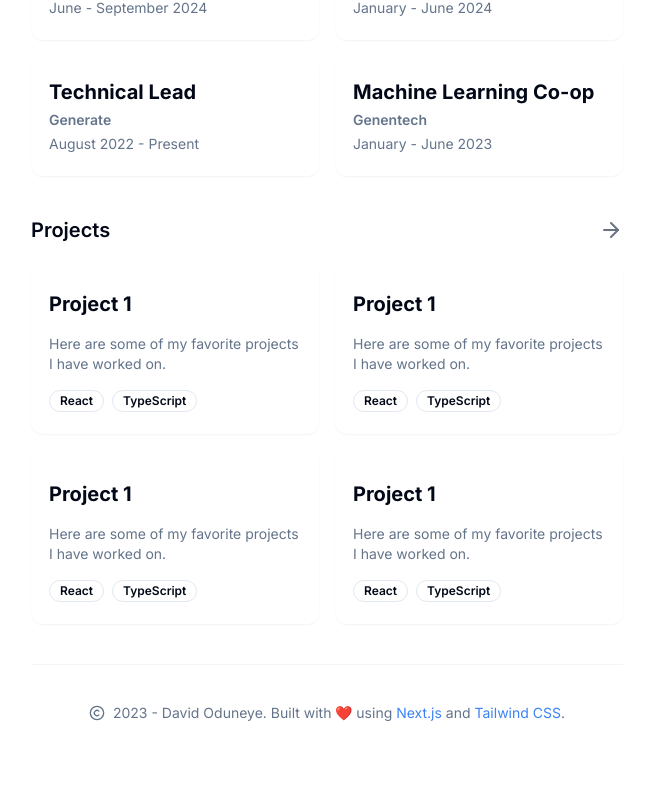
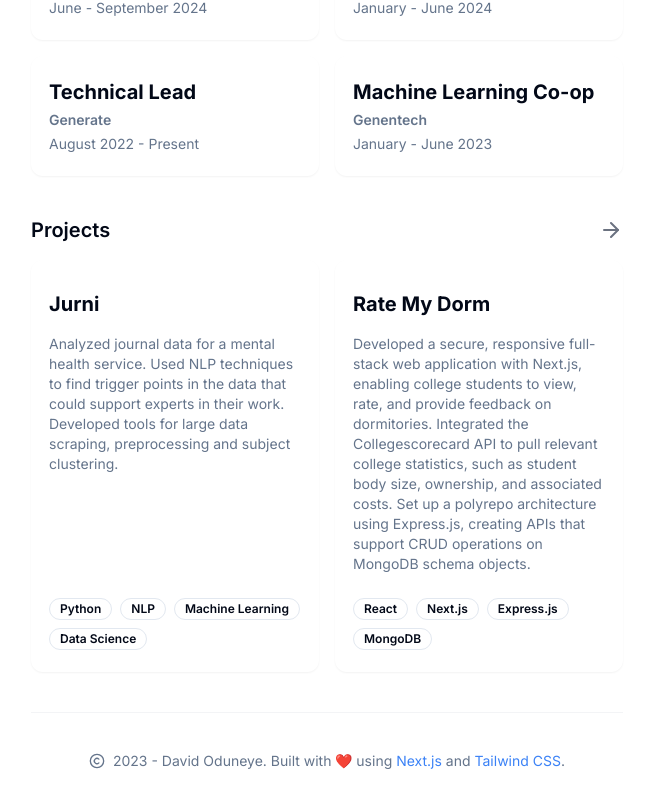
Before and after one commit to DOOduneye/portfolio, a Next.js app: page / in a window 1280 px wide. Shown: the part 532-1340 px from the top of the page, without its empty margins (313-963 px from the left). Before the commit the page ends 1312 px from the top, so only its background shows below. Built offline with nearby package versions, Linux system fonts and the light colour scheme.

Commit message:
style changes' '

```diff
--- a/app/(home)/_components/navbar.tsx
+++ b/app/(home)/_components/navbar.tsx
@@ -7,14 +7,34 @@ import { LinkedinIcon, Music, GithubIcon, BookUser } from "lucide-react";
 
 import { BrandButton } from "./brand-button";
 import { ModeToggle } from "@/components/mode-toggle";
+import { motion, useAnimation } from "framer-motion";
+import { useInView } from "react-intersection-observer";
+import { useEffect } from "react";
 
 export const Navbar = () => {
     const pathname = usePathname();
 
+    const controls = useAnimation();
+    const { ref, inView } = useInView();
+
     const isHomePage = pathname === "/";
 
+    useEffect(() => {
+        if (inView) {
+            controls.start({
+                y: 0,
+                opacity: 1,
+                transition: { duration: 1, ease: 'easeOut' },
+            });
+        }
+    }, [controls, inView]);
+
     return (
-        <div className='flex flex-row justify-between my-10 flex-center'>
+        <motion.div
+            ref={ref}
+            initial={{ y: -50, opacity: 0 }}
+            animate={controls}
+            className='flex flex-row justify-between my-10 flex-center'>
             <div className='flex flex-row space-x-4'>
                 <ModeToggle />
                 <BrandButton icon={LinkedinIcon} href='https://www.linkedin.com/in/dooduneye' tip='LinkedIn' />
@@ -46,7 +66,7 @@ export const Navbar = () => {
                     </>
                 )}
             </nav>
-        </div>
+        </motion.div>
     );
 }
 
--- a/app/(home)/_components/project-card.tsx
+++ b/app/(home)/_components/project-card.tsx
@@ -3,8 +3,15 @@ import { useInView } from "react-intersection-observer";
 import { Badge } from "@/components/ui/badge";
 import { useEffect } from "react";
 
-
-export const ProjectCard = () => {
+interface ProjectCardProps {
+    project: {
+        title: string;
+        description: string;
+        tags: string[];
+        link?: string;
+    }
+}
+export const ProjectCard = ({ project: { title, description, tags, link } }: ProjectCardProps) => {
     const controls = useAnimation();
     const { ref, inView } = useInView();
 
@@ -18,22 +25,26 @@ export const ProjectCard = () => {
         }
     }, [controls, inView]);
 
-
     return (
         <motion.div
             ref={ref}
             initial={{ y: 30, opacity: 0 }}
             animate={controls}
-            className='py-5 transition-all duration-300 ease-in-out transform border-2 border-transparent border-gray-200 shadow-sm dark:border-gray-900 dark:hover:border-gray-300 rounded-xl hover:scale-105 hover:border-gray-500'>
-            <h2 className='px-4 py-2 text-xl font-bold'>Project 1</h2>
+            className='py-5 transition-all duration-300 ease-in-out transform border-2 border-transparent border-gray-200 shadow-sm dark:border-gray-900 dark:hover:border-gray-300 rounded-xl hover:scale-105 hover:border-gray-500'
+            style={{ display: 'flex', flexDirection: 'column' }}>
+            <div style={{ flexGrow: 1 }}>
+                <h2 className='px-4 py-2 text-xl font-bold'>{title}</h2>
+                <p className='px-4 py-2 text-sm font-normal text-muted-foreground'>
+                    {description}
+                </p>
+            </div>
 
-            <p className='px-4 py-2 text-sm font-normal text-muted-foreground'>
-                Here are some of my favorite projects I have worked on.
-            </p>
+            <div className='flex flex-row flex-wrap gap-2 px-4 mt-2 self-end'>
+                <div style={{ flex: '1 0 100%' }}></div>
 
-            <div className='flex flex-row flex-wrap gap-2 px-4 mt-2'>
-                <Badge variant={'outline'}>React</Badge>
-                <Badge variant={'outline'}>TypeScript</Badge>
+                {tags?.map((tag, index) => (
+                    <Badge key={index} variant={'outline'}>{tag}</Badge>
+                ))}
             </div>
         </motion.div>
     )
--- a/app/(home)/page.tsx
+++ b/app/(home)/page.tsx
@@ -41,6 +41,20 @@ export default function Home() {
       date: 'January - June 2023'
     },
   ]
+
+  const projects = [
+    {
+      title: 'Jurni',
+      description: 'Analyzed journal data for a mental health service. Used NLP techniques to find trigger points in the data that could support experts in their work. Developed tools for large data scraping, preprocessing and subject clustering.',
+      tags: ['Python', 'NLP', 'Machine Learning', 'Data Science'],
+    },
+    {
+      title: 'Rate My Dorm',
+      description: 'Developed a secure, responsive full-stack web application with Next.js, enabling college students to view, rate, and provide feedback on dormitories. Integrated the Collegescorecard API to pull relevant college statistics, such as student body size, ownership, and associated costs. Set up a polyrepo architecture using Express.js, creating APIs that support CRUD operations on MongoDB schema objects.',
+      tags: ['React', 'Next.js', 'Express.js', 'MongoDB'],
+    }
+  ]
+
 
 
   useEffect(() => {
@@ -98,8 +112,8 @@ export default function Home() {
             </Link>
           </div>
           <div className='grid grid-cols-1 gap-4 md:grid-cols-2'>
-            {[1, 2, 3, 4].map((project) => (
-              <ProjectCard key={project} />
+            {projects.map((project) => (
+              <ProjectCard project={project} key={project.title} />
             ))}
           </div>
         </div>
--- a/app/(projects)/projects/page.tsx
+++ b/app/(projects)/projects/page.tsx
@@ -1,5 +1,4 @@
 import { Badge } from "@/components/ui/badge";
-import Link from "next/link";
 
 const Project = () => {
     return (
```
Also changed, not shown: 1 other file (tests, documents, lock files or other folders).
